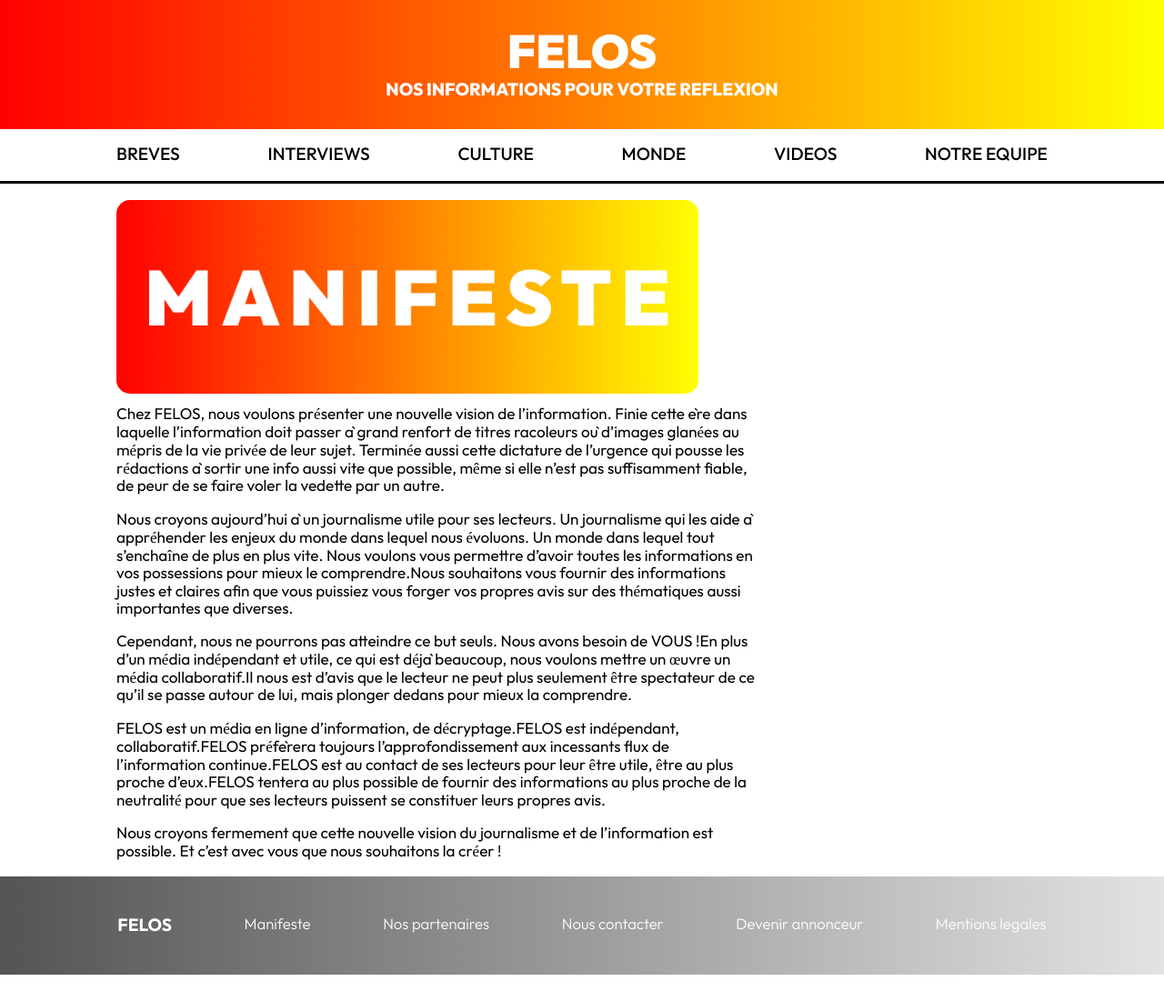
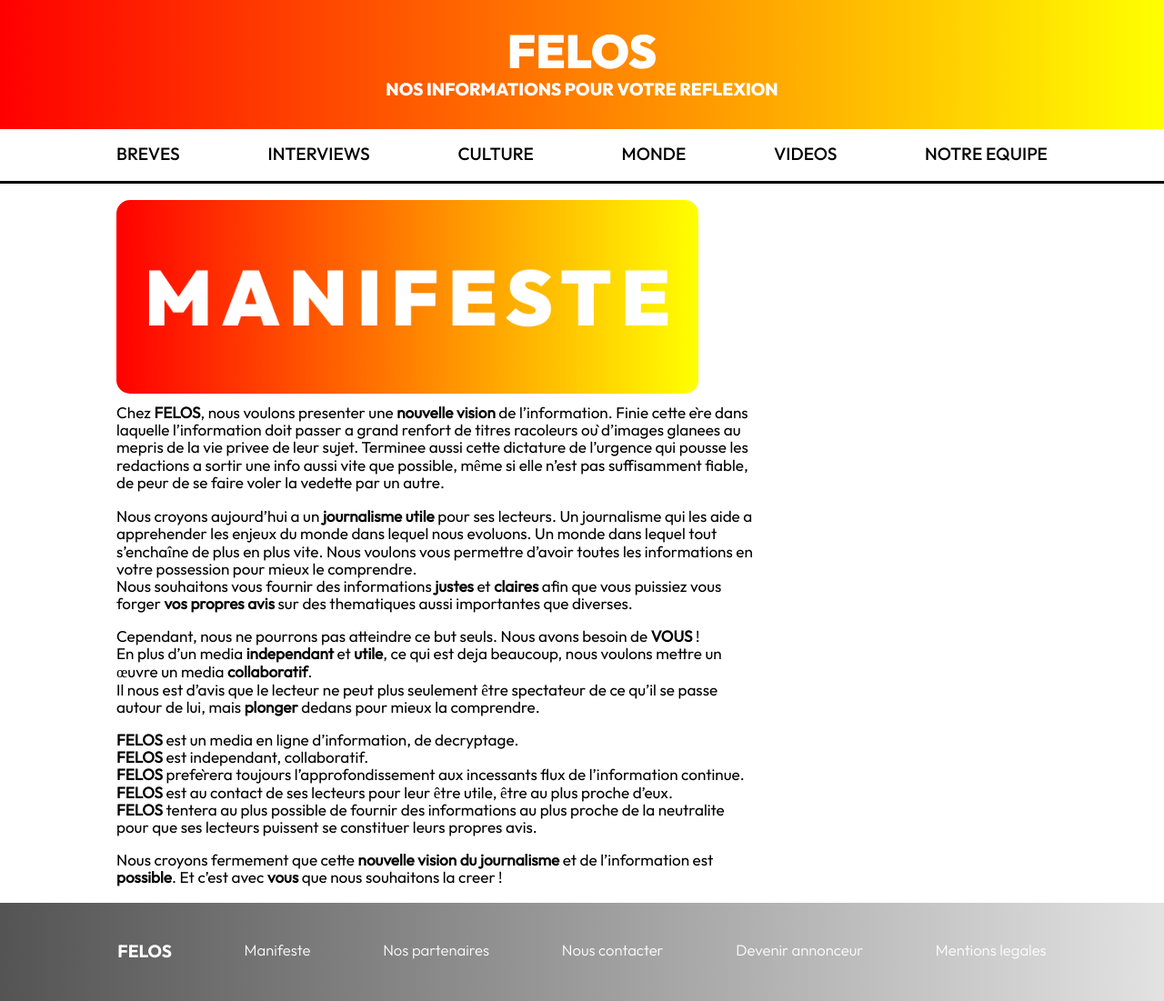
Before and after one commit to FELOSNews/website, a Jekyll site: the page built from pages/manifeste.md, in a window 1280 px wide. Shown: the whole page at 91% size. Built offline with Jekyll 4.4.1, drawn with Linux system fonts in a browser that asks for light colours; before the commit the page ends 1072 px from its top, so only the background shows below that.

Commit message:
💄 Fix manifesto formating

```diff
--- a/pages/manifeste.md
+++ b/pages/manifeste.md
@@ -5,12 +5,19 @@
 permalink: /a_propos/
 ---
 
-Chez FELOS, nous voulons présenter une nouvelle vision de l’information. Finie cette ère dans laquelle l’information doit passer à grand renfort de titres racoleurs où d’images glanées au mépris de la vie privée de leur sujet. Terminée aussi cette dictature de l’urgence qui pousse les rédactions à sortir une info aussi vite que possible, même si elle n’est pas suffisamment fiable, de peur de se faire voler la vedette par un autre.
+Chez **FELOS**, nous voulons presenter une **nouvelle vision** de l’information. Finie cette ère dans laquelle l’information doit passer a grand renfort de titres racoleurs où d’images glanees au mepris de la vie privee de leur sujet. Terminee aussi cette dictature de l’urgence qui pousse les redactions a sortir une info aussi vite que possible, même si elle n’est pas suffisamment fiable, de peur de se faire voler la vedette par un autre.
 
-Nous croyons aujourd’hui à un journalisme utile pour ses lecteurs. Un journalisme qui les aide à appréhender les enjeux du monde dans lequel nous évoluons. Un monde dans lequel tout s’enchaîne de plus en plus vite. Nous voulons vous permettre d’avoir toutes les informations en vos possessions pour mieux le comprendre.Nous souhaitons vous fournir des informations justes et claires afin que vous puissiez vous forger vos propres avis sur des thématiques aussi importantes que diverses.
+Nous croyons aujourd’hui a un **journalisme utile** pour ses lecteurs. Un journalisme qui les aide a apprehender les enjeux du monde dans lequel nous evoluons. Un monde dans lequel tout s’enchaîne de plus en plus vite. Nous voulons vous permettre d’avoir toutes les informations en votre possession pour mieux le comprendre.
+Nous souhaitons vous fournir des informations **justes** et **claires** afin que vous puissiez vous forger **vos propres avis** sur des thematiques aussi importantes que diverses.
 
-Cependant, nous ne pourrons pas atteindre ce but seuls. Nous avons besoin de VOUS !En plus d’un média indépendant et utile, ce qui est déjà beaucoup, nous voulons mettre un œuvre un média collaboratif.Il nous est d’avis que le lecteur ne peut plus seulement être spectateur de ce qu’il se passe autour de lui, mais plonger dedans pour mieux la comprendre.
+Cependant, nous ne pourrons pas atteindre ce but seuls. Nous avons besoin de **VOUS** !
+En plus d’un media **independant** et **utile**, ce qui est deja beaucoup, nous voulons mettre un œuvre un media **collaboratif**.
+Il nous est d’avis que le lecteur ne peut plus seulement être spectateur de ce qu’il se passe autour de lui, mais **plonger** dedans pour mieux la comprendre.
 
-FELOS est un média en ligne d’information, de décryptage.FELOS est indépendant, collaboratif.FELOS préfèrera toujours l’approfondissement aux incessants flux de l’information continue.FELOS est au contact de ses lecteurs pour leur être utile, être au plus proche d’eux.FELOS tentera au plus possible de fournir des informations au plus proche de la neutralité pour que ses lecteurs puissent se constituer leurs propres avis.
+**FELOS** est un media en ligne d’information, de decryptage.
+**FELOS** est independant, collaboratif.
+**FELOS** prefèrera toujours l’approfondissement aux incessants flux de l’information continue.
+**FELOS** est au contact de ses lecteurs pour leur être utile, être au plus proche d’eux.
+**FELOS** tentera au plus possible de fournir des informations au plus proche de la neutralite pour que ses lecteurs puissent se constituer leurs propres avis.
 
-Nous croyons fermement que cette nouvelle vision du journalisme et de l’information est possible. Et c’est avec vous que nous souhaitons la créer !
+Nous croyons fermement que cette **nouvelle vision du journalisme** et de l’information est **possible**. Et c’est avec **vous** que nous souhaitons la creer !
```
